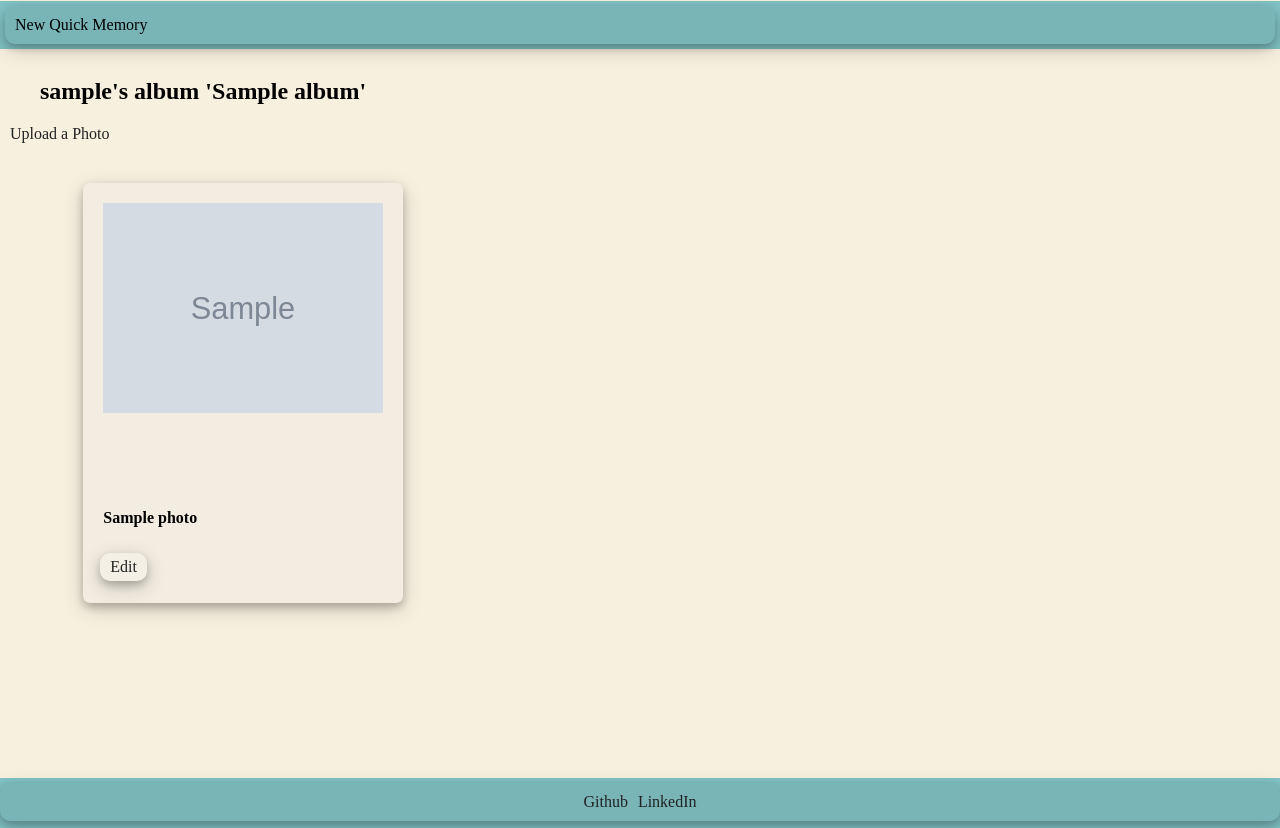
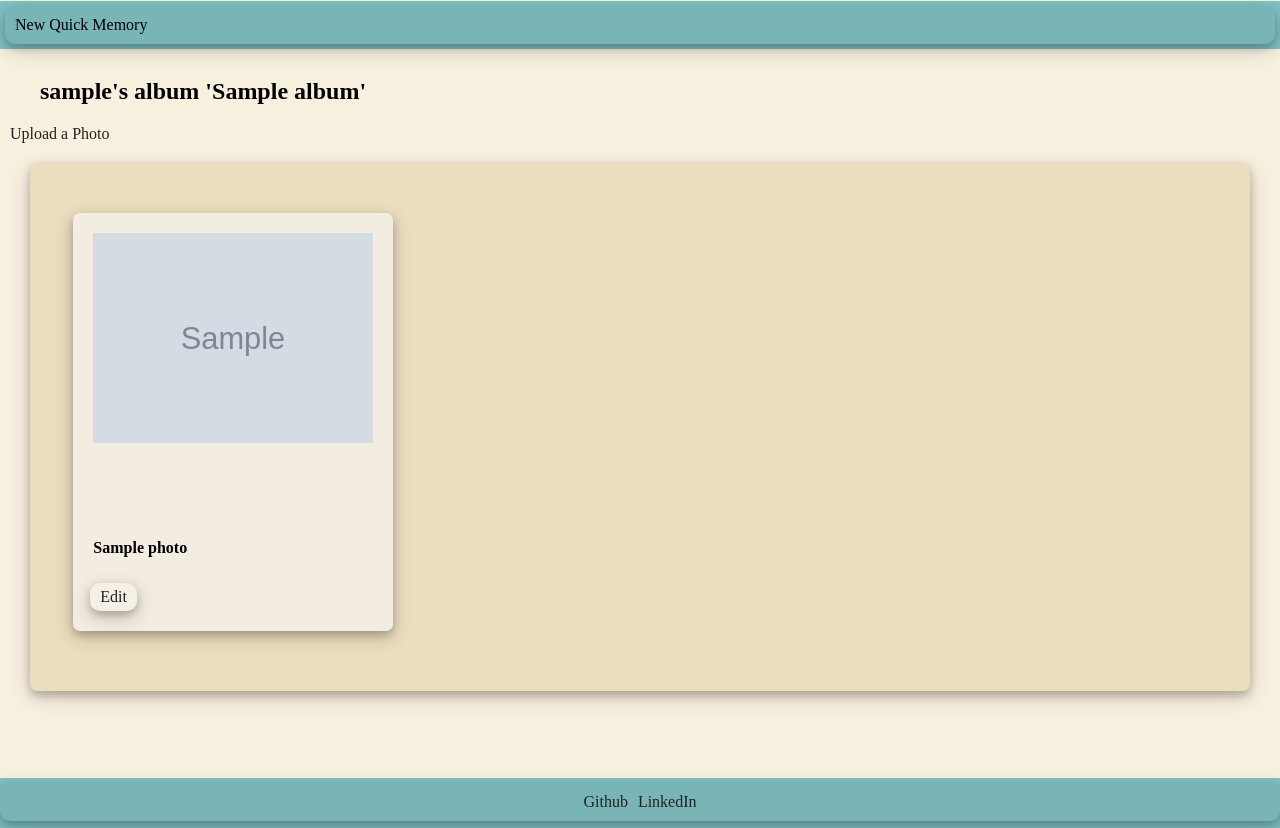
Before and after one commit to aggarabedian/remember_when, a Django app: page /albums/1/ in a window 1280 px wide. Shown: the part 154-982 px from the top of the page. Run offline with Django 3.2, Linux system fonts and the light colour scheme; a user stored in the database is signed in; tables that the repository leaves empty hold one stand-in row (values such as "Sample post"); grey boxes marked "Sample" are stand-in pictures; some web fonts are replaced.

Commit message:
Media queries

```diff
--- a/main_app/static/styles/main.css
+++ b/main_app/static/styles/main.css
@@ -308,6 +308,7 @@ a {
   padding: 10px;
   box-shadow: 0 4px 8px 0 rgba(0, 0, 0, 0.2), 0 6px 20px 0 rgba(0, 0, 0, 0.19);
   border-radius: 7px;
+  background-color: #ebddbf;
   /* backdrop-filter: blur(10px); */
 }
 
@@ -394,18 +395,21 @@ a {
 
 .album_card_container {
   display: grid;
-  padding: 20px;
+  padding: 50px 0;
   margin: 20px;
   grid-template-columns: repeat(1, 1fr);
   grid-template-rows: auto;
   justify-items: center;
   row-gap: 30px;
   column-gap: 10px;
+  background-color: #ebddbf;
+  border-radius: 7px;
+  box-shadow: 0 4px 8px 0 rgba(0, 0, 0, 0.2), 0 6px 20px 0 rgba(0, 0, 0, 0.19);
 }
 
 .album_card {
-  width: 300px;
-  height: 400px;
+  max-width: 300px;
+  max-height: 400px;
   display: flex;
   flex-direction: column;
   align-items: center;
@@ -422,10 +426,10 @@ a {
 }
 
 .album_card_image_container {
-  width: 280px;
-  height: 280px;
-  min-width: 280px;
-  min-height: 280px;
+  width: 210px;
+  height: 210px;
+  max-width: 280px;
+  max-height: 280px;
   margin: 10px;
   border-radius: 7px;
   align-self: center;
@@ -476,7 +480,7 @@ a {
 .journal_detail_header_container {
   margin: 10px;
   padding: 10px;
-  background-color: rgb(243, 237, 225);
+  background-color: #ebddbf;
   border-radius: 7px;
   box-shadow: 0 4px 8px 0 rgba(0, 0, 0, 0.2), 0 6px 20px 0 rgba(0, 0, 0, 0.19);
   display: flex;
@@ -508,7 +512,7 @@ a {
 .journal_detail_card_container {
   margin: 10px;
   padding: 10px;
-  background-color: rgb(243, 237, 225);
+  background-color: #ebddbf;
   border-radius: 7px;
   box-shadow: 0 4px 8px 0 rgba(0, 0, 0, 0.2), 0 6px 20px 0 rgba(0, 0, 0, 0.19);
 }
@@ -667,6 +671,19 @@ a {
 
 
 /* == Media Queries == */
+@media (min-width: 750px) {
+  .album_card_container {
+    grid-template-columns: 1fr 1fr;
+  }
+}
+@media (min-width:1050px) {
+  .album_card_container {
+    grid-template-columns: 1fr 1fr 1fr;
+    column-gap: 0;
+  }
+}
+
+
 
 @media (min-width: 650px) {
   .quick_form {
@@ -675,16 +692,12 @@ a {
   .quick_form_right textarea#memory_content {
     width: auto;
   }
-  .album_card_container { grid-template-columns: repeat(2, 1fr); }
 }
 
-@media (min-width: 900px) {
-  .album_card_container { grid-template-columns: repeat(3, 1fr); }
-}
-
-@media (min-width: 745px) {
-  .hero_text {
-    /* margin: 100px; */
+@media (min-width: 450px) {
+  .album_card_image_container {
+    width: 280px;
+    height: 280px;
   }
 }
 
@@ -696,8 +709,29 @@ a {
   }
 }
 
-/* @media (min-width: 615px) {
-  .footer_container {
-    margin-top: -10px;
+@media (max-width: 900px) {
+  .album_list_card_container {
+    /* display: grid; */
+    grid-template-columns: 1fr 1fr 1fr;
+    /* grid-template-rows: auto;
+    gap: 10px; */
   }
-} */
+}
+
+@media (max-width: 650px) {
+  .album_list_card_container {
+    /* display: grid; */
+    grid-template-columns: 1fr 1fr;
+    /* grid-template-rows: auto;
+    gap: 10px; */
+  }
+}
+
+@media (max-width: 500px) {
+  .album_list_card_container {
+    /* display: grid; */
+    grid-template-columns: 1fr;
+    /* grid-template-rows: auto;
+    gap: 10px; */
+  }
+}
--- a/main_app/templates/memory_detail.html
+++ b/main_app/templates/memory_detail.html
@@ -12,7 +12,7 @@
 
         <div class="memory_detail_card_title">
           <h3>{{memory.title}}</h3>
-          <p>{{memory.journal}}</p>
+          <p>Journal - <a href="{% url 'journal_detail' memory.journal.pk %}">{{memory.journal}}</a></p>
         </div>
         <div class="memory_detail_card_created_at">
 
--- a/main_app/templates/photo_detail.html
+++ b/main_app/templates/photo_detail.html
@@ -12,7 +12,7 @@
         <p>{{photo.description}}</p>
       </div>
       <div class="photo_detail_card_header_description">
-        <p>Album - {{photo.album}}</p>
+        <p>Album - <a href="{% url 'album_detail' photo.album.pk %}">{{photo.album}}</a></p>
         <p>{{photo.created_at}}</p>
       <a href="{% url 'photo_update' photo.pk %}">
         <div class="photo_detail_update_button">
```
